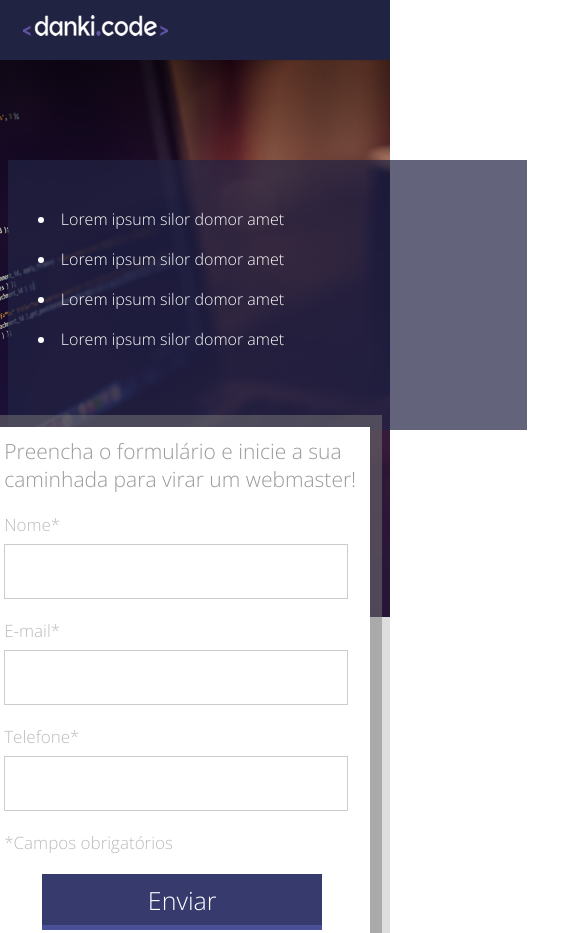
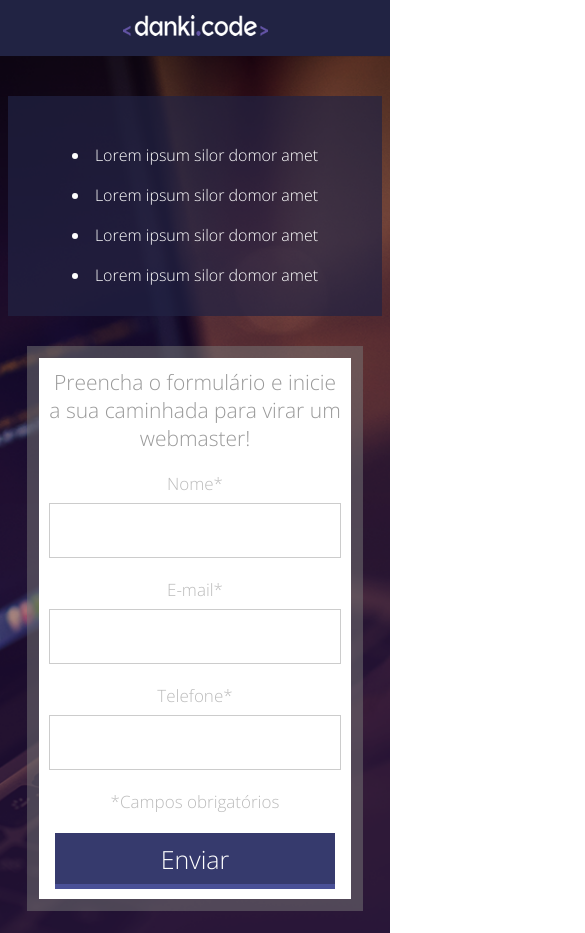
Before and after one commit to murilo-martins-pinto/Projeto_Landing_Page, a plain HTML site: page index.html in a window 390 px wide. Shown: the top 933 px of the page, 585 px wide, since content can reach past the window. Drawn offline with Linux system fonts and the light colour scheme.

Commit message:
commit final

```diff
--- a/css/style.css
+++ b/css/style.css
@@ -21,7 +21,7 @@ html,body{
 .center{
     max-width: 1280px;
     width: 100%;
-    margin:0 auto;
+    margin: 0 auto;
 }
 
 .header{
@@ -46,8 +46,6 @@ html,body{
 
 .container-banner > .center{
     height: 100%;
-    max-width: 1280px;
-    /*text-align: right;*/
 }
 
 .form{
@@ -139,7 +137,7 @@ html,body{
 
 
 .container-2{
-    padding: 40px 2px;
+    padding: 40px 2%;
     background-color: #ddd;
     text-align: center;
 }
@@ -150,7 +148,8 @@ html,body{
 }
 
 .container-2 p{
-    width: 698px;
+    width: 100%;
+    max-width: 768px;
     margin: 15px 0;
     display: inline-block;
     text-align: justify;
@@ -168,8 +167,7 @@ html,body{
 }
 
 .section-1{
-    min-width: 1200px;
-    padding: 90px 0;
+    padding: 90px 2%;
 }
 
 .section-1 h2{
@@ -180,9 +178,6 @@ html,body{
 
 .container-section{
     margin-top: 40px;
-}
-
-.container-section{
     text-align: center;
 }
 
@@ -192,10 +187,11 @@ html,body{
     padding: 30px;
 }
 
+
 .container-single p{
     display: inline-block;
     text-align: justify;
-    padding: 10px 25px;
+    padding: 10px;
 }
 
 .container-single img{
@@ -213,3 +209,81 @@ html,body{
 .footer p{
     margin-top: 8px;
 }
+
+
+@media screen and (max-width: 1024px){
+    .header{
+        height: auto;
+        width: 100%;
+        padding: 15px 0;
+        text-align: center;
+    }
+
+    .header img{
+        margin: 0;
+    }
+
+    .container-list{
+        padding: 30px 0;
+        width: 40%;
+        float: left;
+        max-width: 500px;
+        height: auto;
+    }
+
+    .container-banner{
+        width: 100%;
+        padding: 40px 2%;
+        height: auto;
+        text-align: center;
+    }
+
+    .form{
+        max-width: 400px;
+        padding: 10px;
+        width: 60%;
+        height: 100%;
+        float: right;
+        top: 0;
+    }
+
+    .input-container input[type=text]{
+        width: 100%;
+        height: 55px;
+    }
+
+
+    .form input[type=submit]{
+        max-width: 280px;
+        height: 56px;
+        width: 100%;
+    }
+}
+
+@media screen and (max-width: 768px){
+    .container-2{
+        padding-right: 4%;
+        padding-left: 4%;
+    }
+    .container-list{
+        margin-top: 0;
+        float: none;
+        display: inline-block;
+        width: 100%;
+    }
+
+    .form{
+        float: none;
+        display: inline-block;
+        width: 90%;
+        margin-top: 30px;
+    }
+
+    .container-single{
+        float: none;
+        display: inline-block;
+        width: 100%;
+        max-width: 600px;
+        padding: 30px 0;
+    }
+}
--- a/index.html
+++ b/index.html
@@ -19,7 +19,7 @@
 
     <div class="container-banner">
         <div class="center">
-
+        <div>
         <div class="container-list">
             <ul>
                 <li>Lorem ipsum silor domor amet</li>
@@ -28,7 +28,8 @@
                 <li>Lorem ipsum silor domor amet</li>
             </ul>
         </div><!--container-list-->
-
+        </div>
+        <div>
             <div class="form">
                 <h2>Preencha o formulário e inicie a sua
                 caminhada para virar um webmaster!</h2>
@@ -55,6 +56,8 @@
                     </div><!--input-submit-container-->
                 </form>
             </div><!--form-->
+        </div>
+            <div class="clear"></div>
         </div><!--center-->
     </div><!--container-banner-->
 
```
